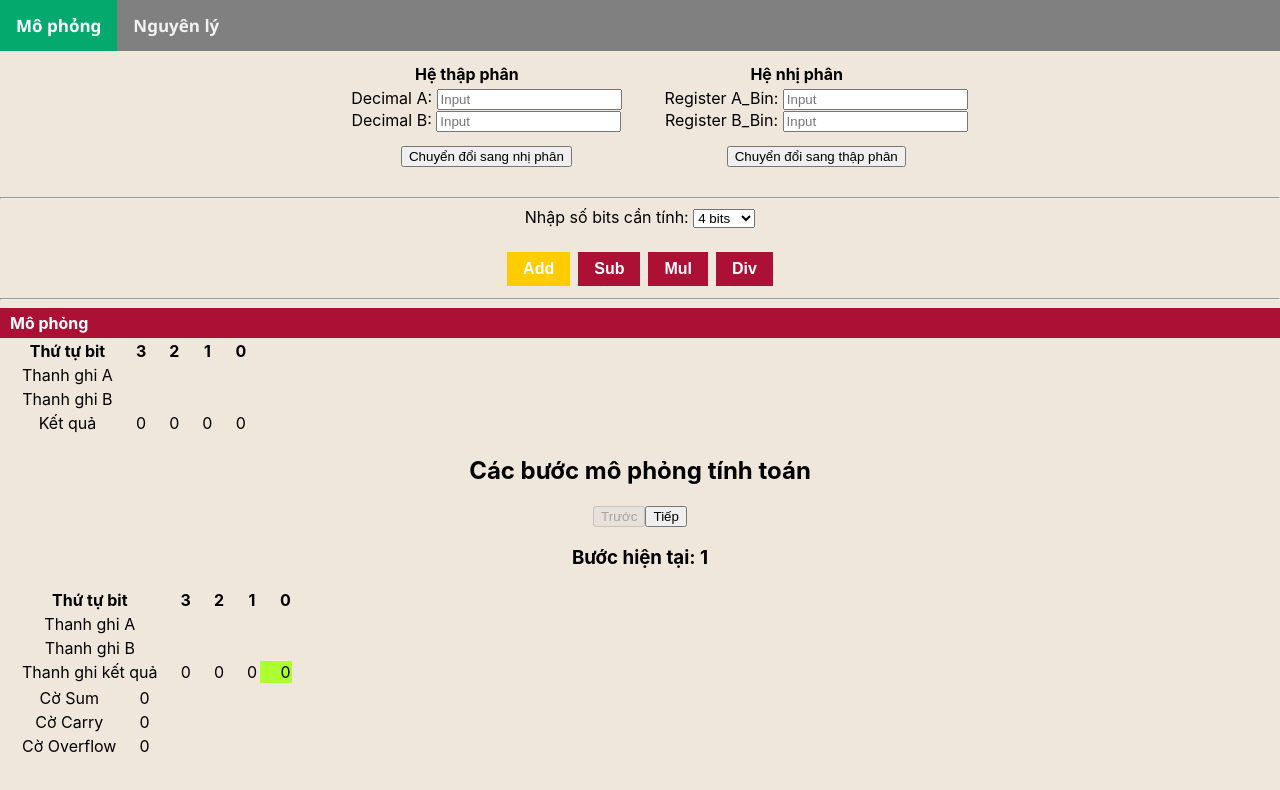
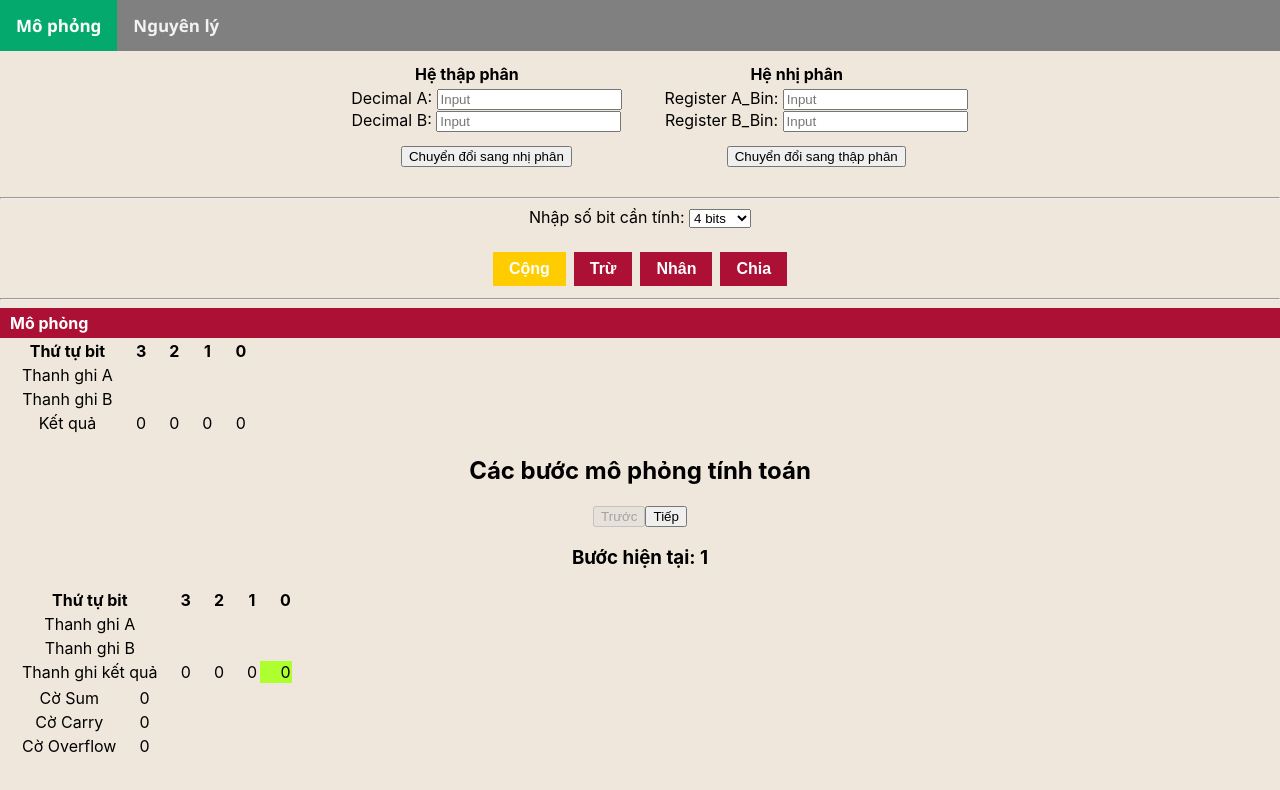
Before and after one commit to PTHoangAnh/Mo-Phong-Thuat-Toan-ALU, a React (Create React App) app: page / in a window 1280 px wide. Shown: the top 790 px of the page. Built offline with nearby package versions, Linux system fonts and the light colour scheme.

Commit message:
refactor: step

```diff
--- a/src/pages/alupage/components/DivArithmetic.js
+++ b/src/pages/alupage/components/DivArithmetic.js
@@ -215,7 +215,7 @@ class DivArithmetic extends React.Component {
                                             {index === 0 ? 'Khởi tạo' : ''}
                                         </td>
                                         {/* Step */}
-                                        <td>{index}</td>
+                                        <td>{- index + numBits}</td>
                                     </tr>
                                     {(index < numBits && step.dichT) && (
                                         <tr key={`row-${index}-dichT`} style={{ display: index <= currentStep ? 'table-row' : 'none' }}>
--- a/src/pages/alupage/components/MulArithmetic.js
+++ b/src/pages/alupage/components/MulArithmetic.js
@@ -240,7 +240,7 @@ class MulArithmetic extends React.Component {
                                         )}
 
                                         {/* Bộ đếm */}
-                                        <td>{index}</td>
+                                        <td>{- index + numBits}</td>
 
                                         {/* Mô tả */}
                                         <td>
--- a/src/pages/alupage/components/selectBit.js
+++ b/src/pages/alupage/components/selectBit.js
@@ -11,7 +11,7 @@ class SelectBits extends React.Component {
     render() {
         return (
             <>
-                <a>Nhập số bits cần tính: </a>
+                <a>Nhập số bit cần tính: </a>
                 <select value={this.props.selectValue} onChange={this.handleOnChange}>
                     {this.props.options.map(option => (
                         <option key={option.value} value={option.value}>{option.label}</option>
--- a/src/pages/alupage/index.js
+++ b/src/pages/alupage/index.js
@@ -202,25 +202,25 @@ class TestALU extends React.Component {
                         className={`button ${activeComponent === 'AddArithmetic' ? 'active' : ''}`}
                         onClick={() => this.handleOptionButtonClick('AddArithmetic')}
                     >
-                        Add
+                        Cộng
                     </button>
                     <button
                         className={`button ${activeComponent === 'SubArithmetic' ? 'active' : ''}`}
                         onClick={() => this.handleOptionButtonClick('SubArithmetic')}
                     >
-                        Sub
+                        Trừ
                     </button>
                     <button
                         className={`button ${activeComponent === 'MulArithmetic' ? 'active' : ''}`}
                         onClick={() => this.handleOptionButtonClick('MulArithmetic')}
                     >
-                        Mul
+                        Nhân
                     </button>
                     <button
                         className={`button ${activeComponent === 'DivArithmetic' ? 'active' : ''}`}
                         onClick={() => this.handleOptionButtonClick('DivArithmetic')}
                     >
-                        Div
+                        Chia
                     </button>
                 </div> <hr />
                 <div className="mo-phong">
```
